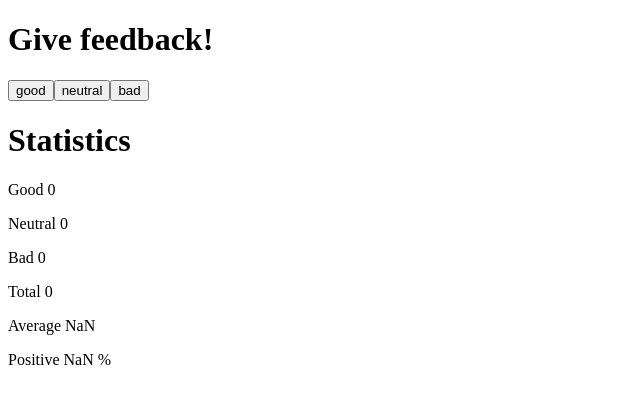
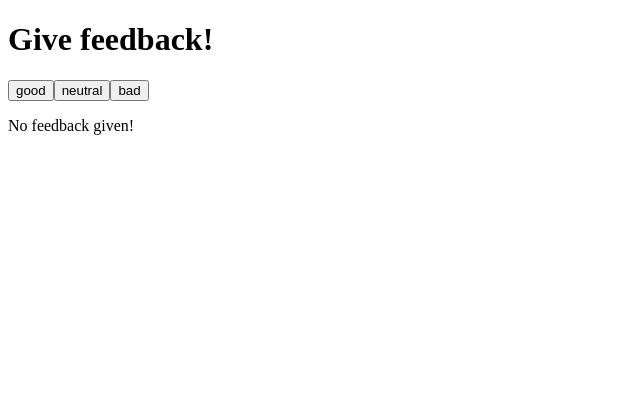
Before and after one commit to tuomax7/FullstackOpen2020, a React (Create React App) app in the folder Osa1/1.6/: page / in a window 1280 px wide. Shown: the top 404 px of the page, without its empty margins (0-640 px from the left). Built offline with nearby package versions, Linux system fonts and the light colour scheme.

Commit message:
1.9 done.

```diff
--- a/Osa1/1.6/src/index.js
+++ b/Osa1/1.6/src/index.js
@@ -28,6 +28,15 @@ const Statistics = (props) => {
 	const total = props.good+props.neutral+props.bad;
 	const avg = (props.good-props.bad)/total;
 	const goodPercent = 100*(props.good/total);
+
+	if(total <= 0){
+		return(
+			<div>
+				<p>No feedback given!</p>
+			</div>
+		)
+	}
+
 	return(
 		<div>
 			<h1>Statistics</h1>
```
